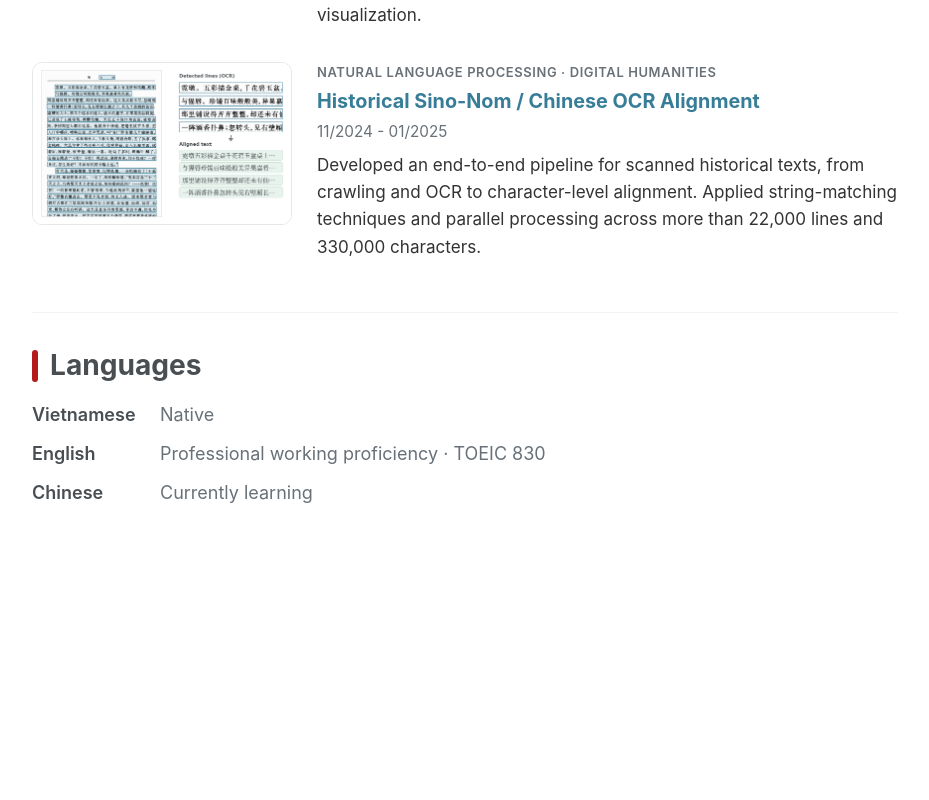
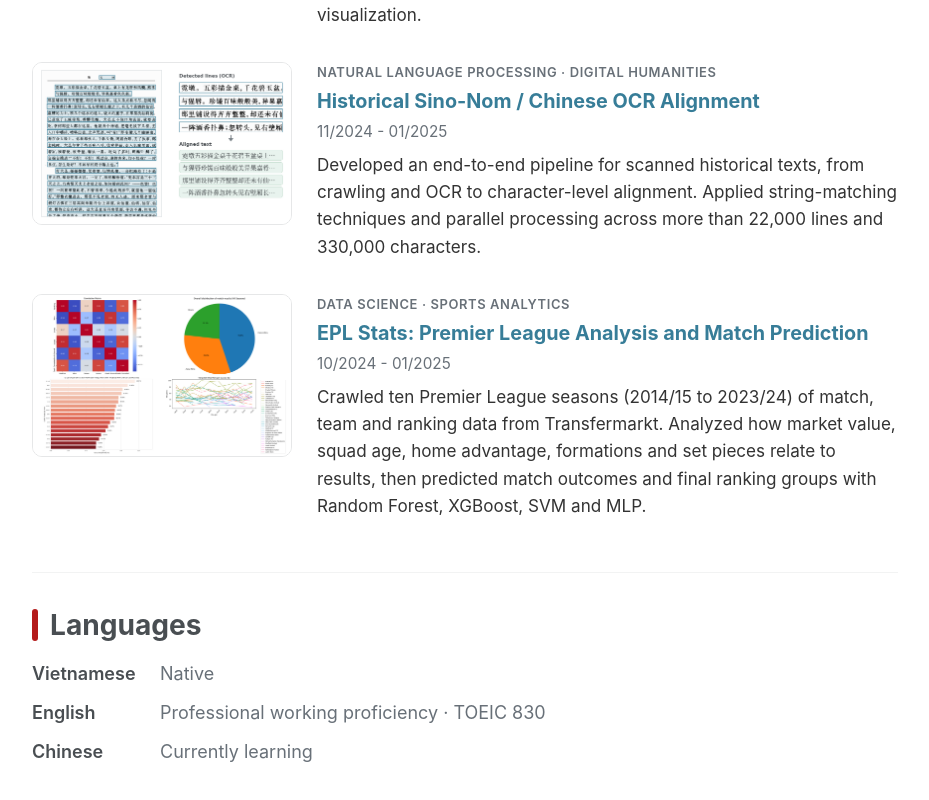
Before and after one commit to Banhmikepthit0105/Banhmikepthit0105.github.io, a React (Vite) app: page / in a window 1280 px wide. Shown: the part 4754-5554 px from the top of the page, without its empty margins (338-1267 px from the left). Before the commit the page ends 5411 px from the top, so only its background shows below. Built offline with nearby package versions, Linux system fonts and the light colour scheme.

Commit message:
Add EPL Stats project

```diff
--- a/src/content.js
+++ b/src/content.js
@@ -25,6 +25,7 @@ export const profile = {
     { icon: 'database', image: '/assets/projects/vector-db-benchmark.svg', period: '06/2025 - 08/2025', role: 'Vector Database Benchmarking', organization: 'Qdrant · Milvus · Pinecone', description: 'Compared database architectures and indexing methods using VectorDBBench, with SIFT, GIST, and Wikipedia embeddings at 100K-10M vectors. Evaluated throughput, p99 latency, and filtered search for RAG and semantic retrieval.' },
     { icon: 'game', image: '/assets/projects/vcs-arena-dashboard.jpg', period: '04/2025 - 05/2025', role: 'VCS Arena Analysis: League of Legends Data Visualization', url: 'https://github.com/Banhmikepthit0105/VCSArenaAnalysis', organization: 'Data visualization · Esports analytics', description: 'Crawled player and champion statistics from the Vietnam Championship Series (VCS, 2018-2024) and cleaned them into analysis-ready tables. Built a Flask dashboard where users describe a chart in natural language and DeepSeek generates the Plotly visualization.' },
     { icon: 'scroll', image: '/assets/projects/sino-nom-ocr.png', period: '11/2024 - 01/2025', role: 'Historical Sino-Nom / Chinese OCR Alignment', url: 'https://github.com/Banhmikepthit0105/BuildingParallelCorpus_for_SinoNom', organization: 'Natural language processing · Digital humanities', description: 'Developed an end-to-end pipeline for scanned historical texts, from crawling and OCR to character-level alignment. Applied string-matching techniques and parallel processing across more than 22,000 lines and 330,000 characters.' },
+    { icon: 'game', image: '/assets/projects/epl-stats.png', period: '10/2024 - 01/2025', role: 'EPL Stats: Premier League Analysis and Match Prediction', url: 'https://github.com/Banhmikepthit0105/FootballMatch-Analysis.Prediction', organization: 'Data science · Sports analytics', description: 'Crawled ten Premier League seasons (2014/15 to 2023/24) of match, team and ranking data from Transfermarkt. Analyzed how market value, squad age, home advantage, formations and set pieces relate to results, then predicted match outcomes and final ranking groups with Random Forest, XGBoost, SVM and MLP.' },
   ],
   languages: [
     { name: 'Vietnamese', level: 'Native' },
```
Also changed, not shown: public/assets/projects/epl-stats.png (added).
